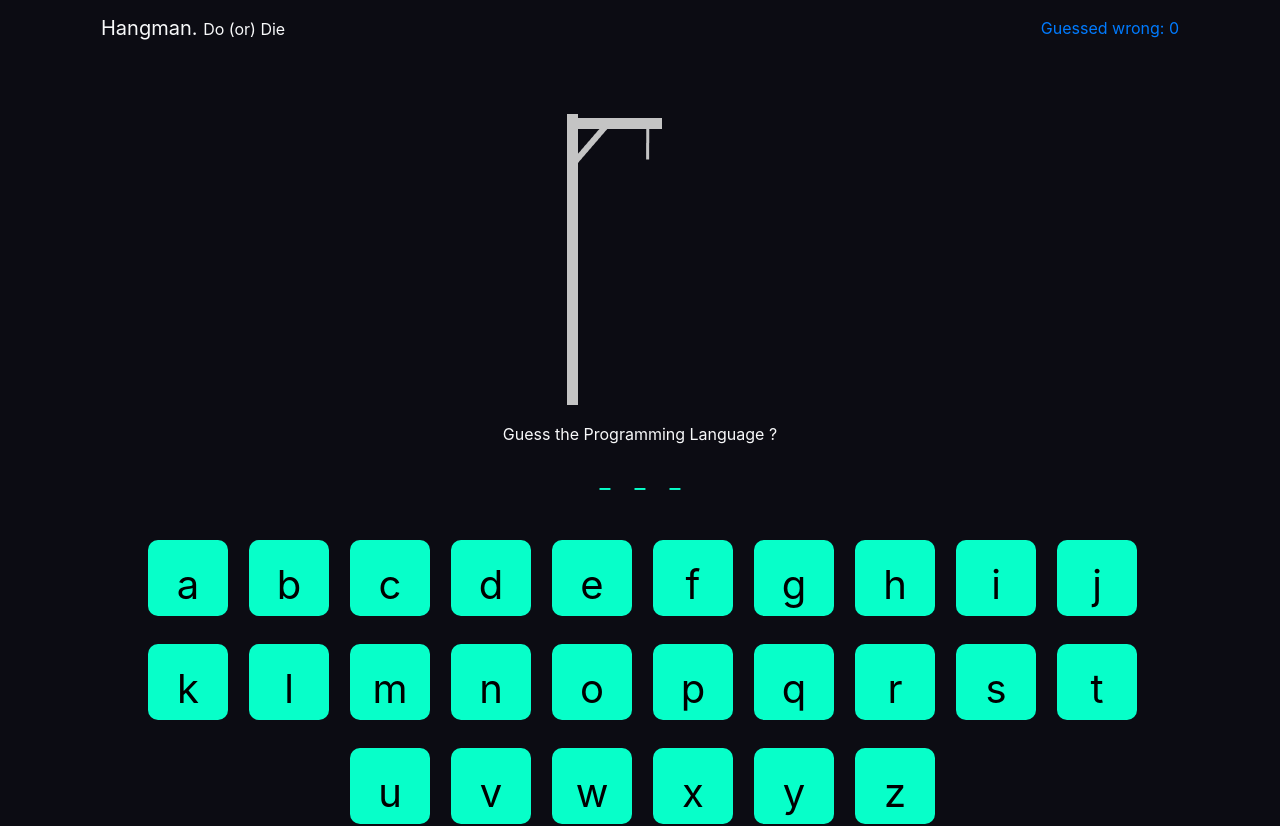
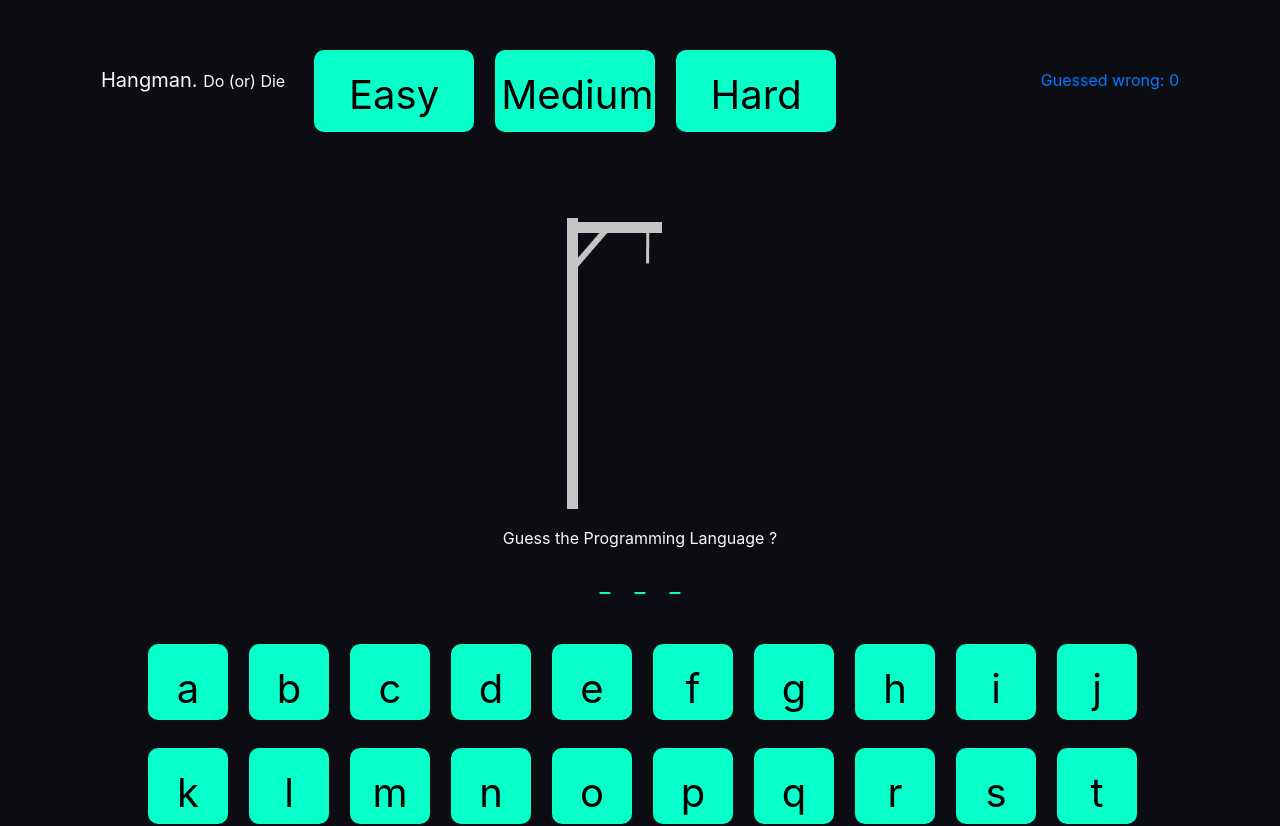
Before and after one commit to vetrivelcsamy/reactjs-hangman, a React (Create React App) app: page / in a window 1280 px wide. Shown: the top 826 px of the page. Built offline with nearby package versions, Linux system fonts and the light colour scheme.

Commit message:
Install Node and Add Button

```diff
--- a/src/components/Hangman.js
+++ b/src/components/Hangman.js
@@ -115,9 +115,13 @@ class Hangman extends Component {
           <a className="navbar-brand text-light" href="/">
             Hangman. <small>Do (or) Die</small>
           </a>
+
+
           <span className="d-xl-none d-lg-none text-primary">
             Guessed wrong: {mistake}
           </span>
+
+
           <button
             className="navbar-toggler sr-only"
             type="button"
@@ -129,6 +133,19 @@ class Hangman extends Component {
           >
             <span className="navbar-toggler-icon"></span>
           </button>
+
+          <p className="text-center">
+          <br/>
+            <button className="Hangman-reset" onClick={this.Choose_level}>
+              Easy
+            </button>
+            <button className="Hangman-reset" onClick={this.Choose_level}>
+              Medium
+            </button>
+            <button className="Hangman-reset" onClick={this.Choose_level}>
+              Hard
+            </button>
+          </p>
           <div className="collapse navbar-collapse" id="navbarText">
             <ul className="navbar-nav mr-auto">
               <li className="nav-item "></li>
```
Also changed, not shown: 1 other file (tests, documents, lock files or other folders).
